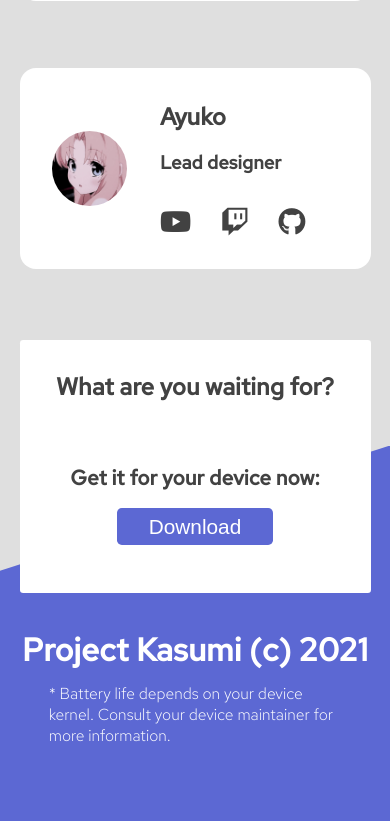
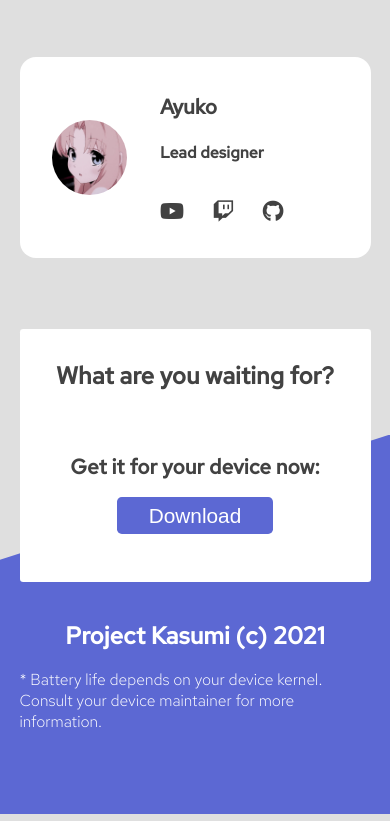
Before and after one commit to stel-bl/kasumi-website-preview, a plain HTML site: page index.html in a window 390 px wide. Shown: the part 3720-4541 px from the top of the page. Drawn offline with nearby package versions, Linux system fonts and the light colour scheme.

Commit message:
fixed major responsive bug

```diff
--- a/css/main.scss
+++ b/css/main.scss
@@ -520,7 +520,7 @@ footer {
         height: 100vh;
         text-align: center;
         .features-card {
-          width: 70%;
+          width: 90%;
           h1 {
             font-size: 2rem;
           }
@@ -554,6 +554,9 @@ footer {
   .team {
     height: auto;
     padding: 1rem 0rem;
+    .main-head {
+      font-size: 2.5rem;
+    }
     .container {
       height: auto;
       margin: 5vh 0vh;
@@ -570,7 +573,13 @@ footer {
         .text-area {
           height: 20vh;
           h1 {
-            font-size: 1.5rem;
+            font-size: 1.3rem;
+          }
+          h3 {
+            font-size: 1rem;
+          }
+          .icons {
+            font-size: 1rem !important;
           }
         }
       }
@@ -607,7 +616,10 @@ footer {
       .section3 {
         width: 100%;
         h1 {
-          font-size: 2rem;
+          font-size: 1.5rem;
+        }
+        h5 {
+          width: 90%;
         }
       }
     }
```
Also changed, not shown: css/main.css, 1 other file.
